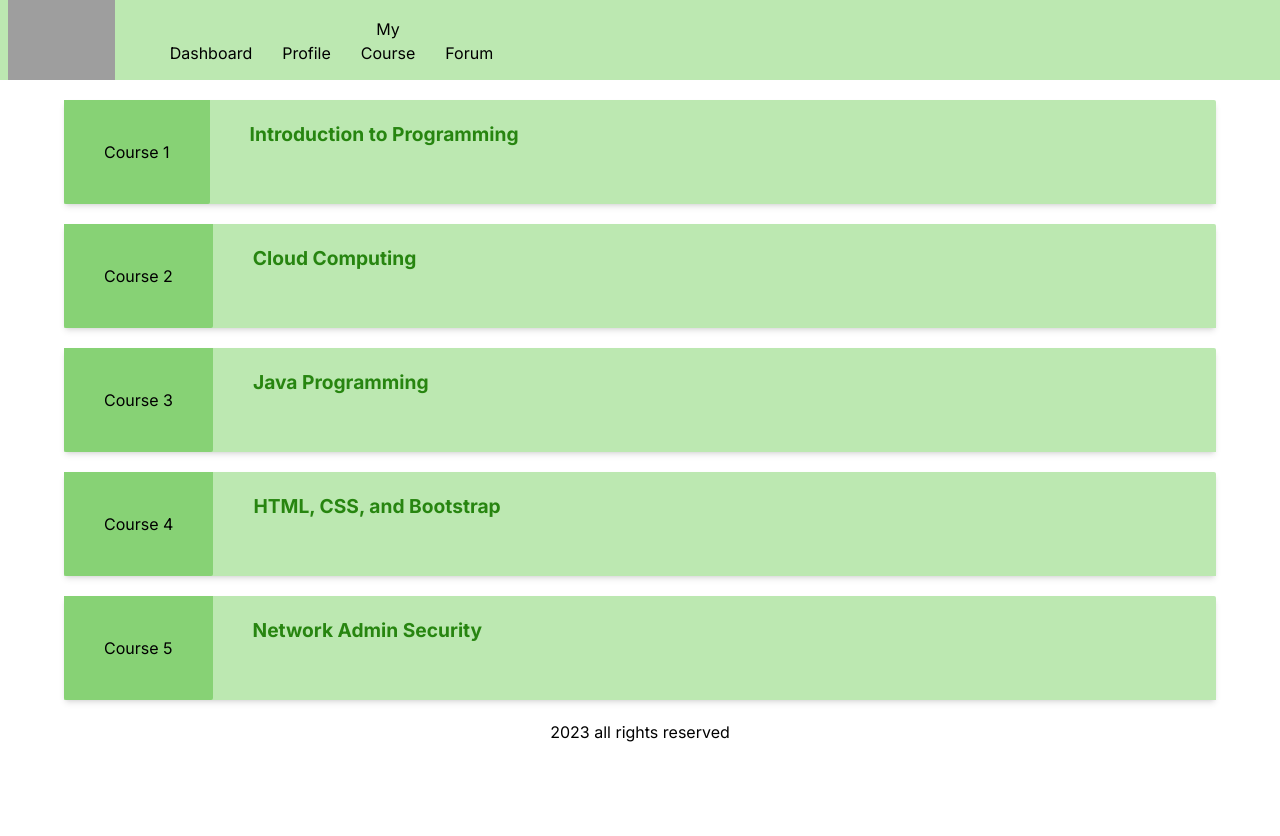
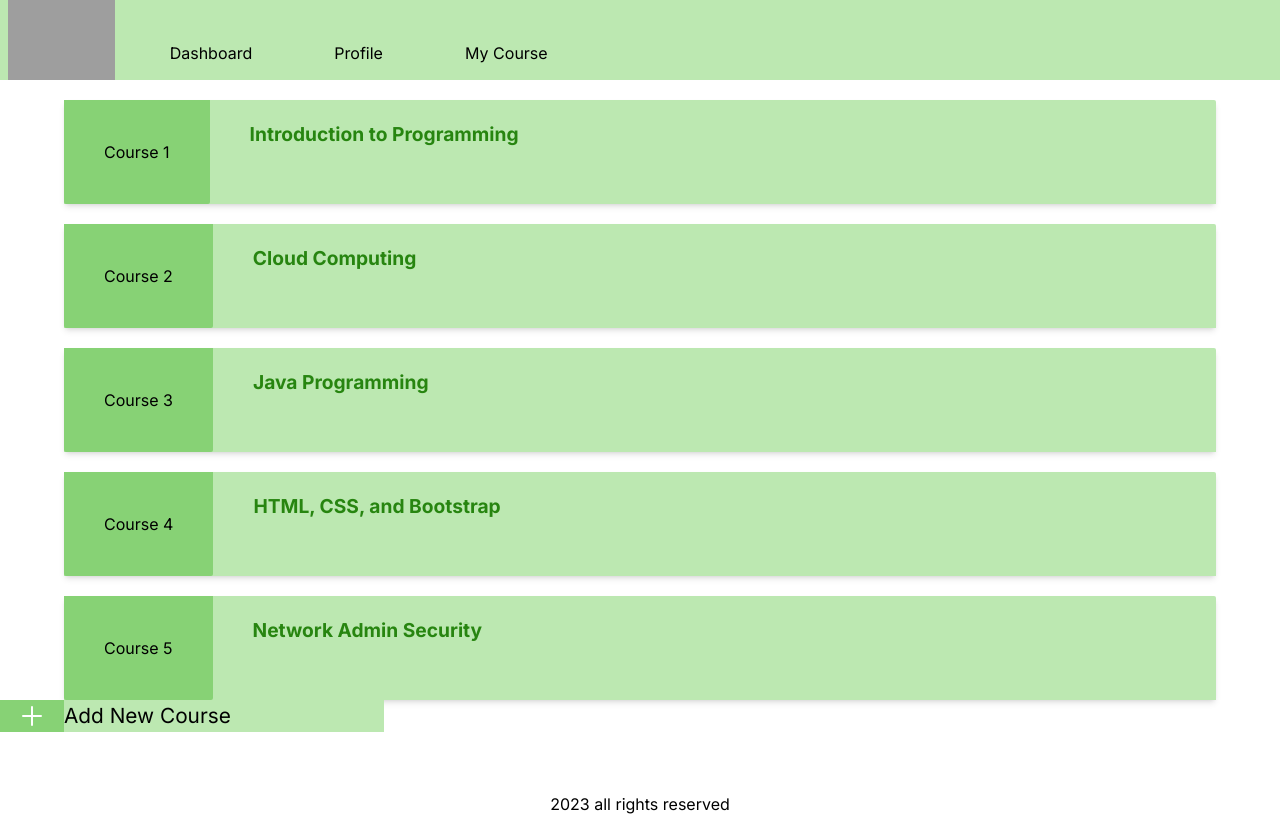
Before and after one commit to unitejohndalev/TeamB_CMS_Project, a React (Vite) app: page /courselist in a window 1280 px wide. Before the commit the page ends 800 px from the top, so only its background shows below. Built offline with nearby package versions, Linux system fonts and the light colour scheme; grey boxes are pictures that could not be loaded.

Commit message:
profile/courselist|responsive

```diff
--- a/src/components/CourseList & AddCourseList/CourseListCard.jsx
+++ b/src/components/CourseList & AddCourseList/CourseListCard.jsx
@@ -1,9 +1,9 @@
 /*January 10, 2024*/
 import React, { useState } from "react";
+import { IoAdd } from "react-icons/io5";
 
 //import mock data json file
 import data from "../../mockData/CourselistCard.json";
-
 
 const CourseListCard = () => {
   // *NOTE
@@ -32,6 +32,7 @@ const CourseListCard = () => {
   //destructure the data
   const { courselist } = data;
   return (
+    <>
       <div>
         <div className="flex flex-col lg:center-row lg:w-[90%] lg:m-auto lg:mt-5 items-center gap-5 mt-2 bg-white">
           {courselist.map((course, idx) => {
@@ -46,13 +47,24 @@ const CourseListCard = () => {
                     {course.courseTitle}
                   </p>
                 </div>
-
-
               </div>
             );
           })}
         </div>
       </div>
+      <div className="lg:w-[100%]">
+        <div type="add" className=" mb-10 lg:max-w-[30%] flex items-center justify-center  h-full size-full">
+          <div className="bg-[#87D275] w-[20%] h-[100%] flex items-center justify-center">
+              <span>
+                <IoAdd className="text-[2rem] text-white" />
+              </span>
+          </div>
+            <div className="bg-[#BCE8B1] size-full">
+            <span className="text-[1.3rem]">Add New Course</span>
+            </div>
+        </div>
+      </div>
+    </>
   );
 };
 
--- a/src/components/DashboardCard.jsx
+++ b/src/components/DashboardCard.jsx
@@ -47,6 +47,7 @@ const DashboardCard = () => {
       <div className="flex flex-col lg:flex-row lg:w-[90%] lg:m-auto lg:mt-5 items-center gap-5 mt-2 bg-white">
         {courses.map((course, idx) => {
           return (
+            // 1/11/2024
             <div key={idx} className="w-[95%] shadow-md rounded-sm ">
               <div className="bg-[#BCE8B1] flex flex-col py-10 px-5 rounded-t-sm">
                 <p className="text-[#278510]">{course.courseNum}:</p>
--- a/src/components/Nav.jsx
+++ b/src/components/Nav.jsx
@@ -19,7 +19,8 @@ const Nav = () => {
             src={logo}
             alt="tsukidenLogo"
           />
-          <div className="hidden lg:flex lg:items-end lg:w-[30%] lg:pl-10 lg:justify-between">
+          <div className="hidden lg:flex lg:items-end lg:w-[35%] lg:pl-10 lg:justify-between">
+          {/* 1/11/2024 */}
             <Link to="/">
             <button ><ul>Dashboard</ul></button>
             </Link>
@@ -29,7 +30,7 @@ const Nav = () => {
             <Link to="/courselist">
             <button><ul>My Course</ul></button>
             </Link>
-            <button> <ul>Forum</ul></button>
+
 
           </div>
           <div className="relative flex items-center px-3 lg:hidden">
--- a/src/index.css
+++ b/src/index.css
@@ -326,6 +326,9 @@ button:hover {
   background-color: #4ba235;
 }
 
+.button1{
+  padding: 50px;
+}
 
 /*footer*/
 .footer-container {
--- a/src/main.jsx
+++ b/src/main.jsx
@@ -6,6 +6,7 @@ import "./index.css";
 import {BrowserRouter as Router} from 'react-router-dom'
 
 ReactDOM.createRoot(document.getElementById("root")).render(
+  // 1/11/2024
   <React.StrictMode>
     <Router>
 
--- a/src/mockData/CourselistCard.json
+++ b/src/mockData/CourselistCard.json
@@ -26,5 +26,6 @@
            "courseTitle" : "Network Admin Security",
            "description": "Course 5"
        }
+
    ]
 }
```
Lines whose indentation alone changed are shown as unchanged.
